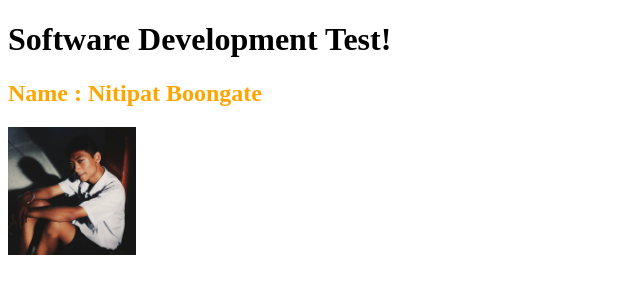
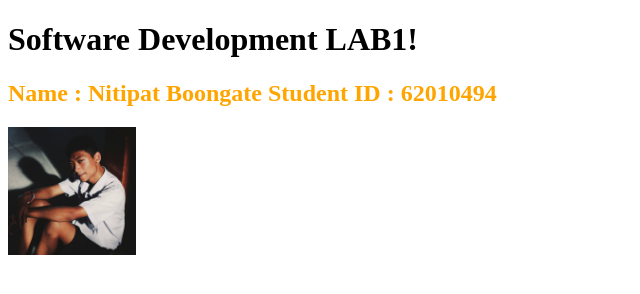
Before and after one commit to nitipat009/softdev, a plain HTML site: page index.html in a window 1280 px wide. Shown: the whole page, without its empty margins (0-640 px from the left). Drawn offline with Linux system fonts and the light colour scheme.

Commit message:
Update index.html
ใส่รหัสนศษ

```diff
--- a/index.html
+++ b/index.html
@@ -1,8 +1,8 @@
 <!DOCTYPE html>
 <head>
   <body>
-    <h1>Software Development Test!</h1>
-    <h2 style = "color:orange;">Name : Nitipat Boongate</h2>
+    <h1>Software Development LAB1!</h1>
+    <h2 style = "color:orange;">Name : Nitipat Boongate Student ID : 62010494</h2>
 	  <img src = "https://raw.githubusercontent.com/nitipat009/softdev/gh-pages/img/nitpat.jpg" style="width:128px;height:128px;"></img>
   </body>
 </html>
```
